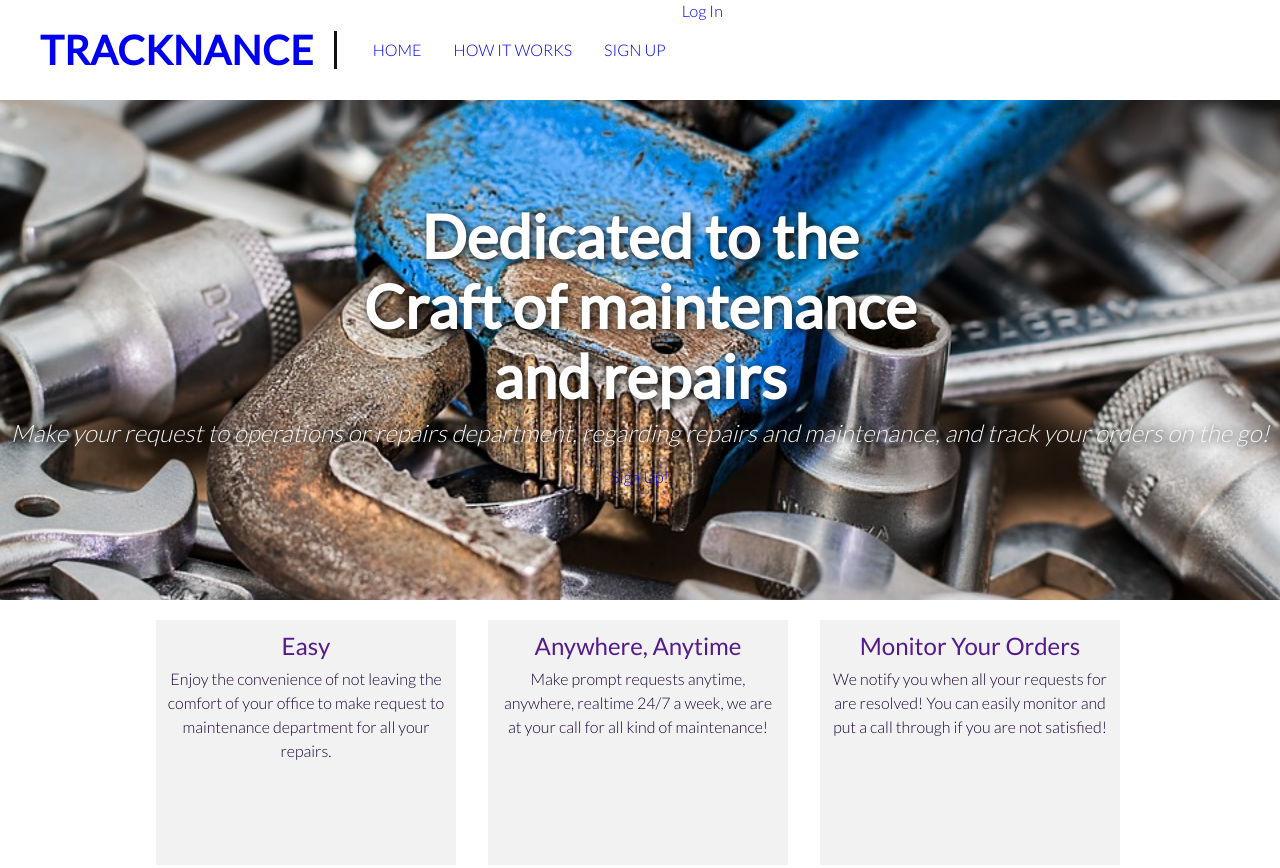
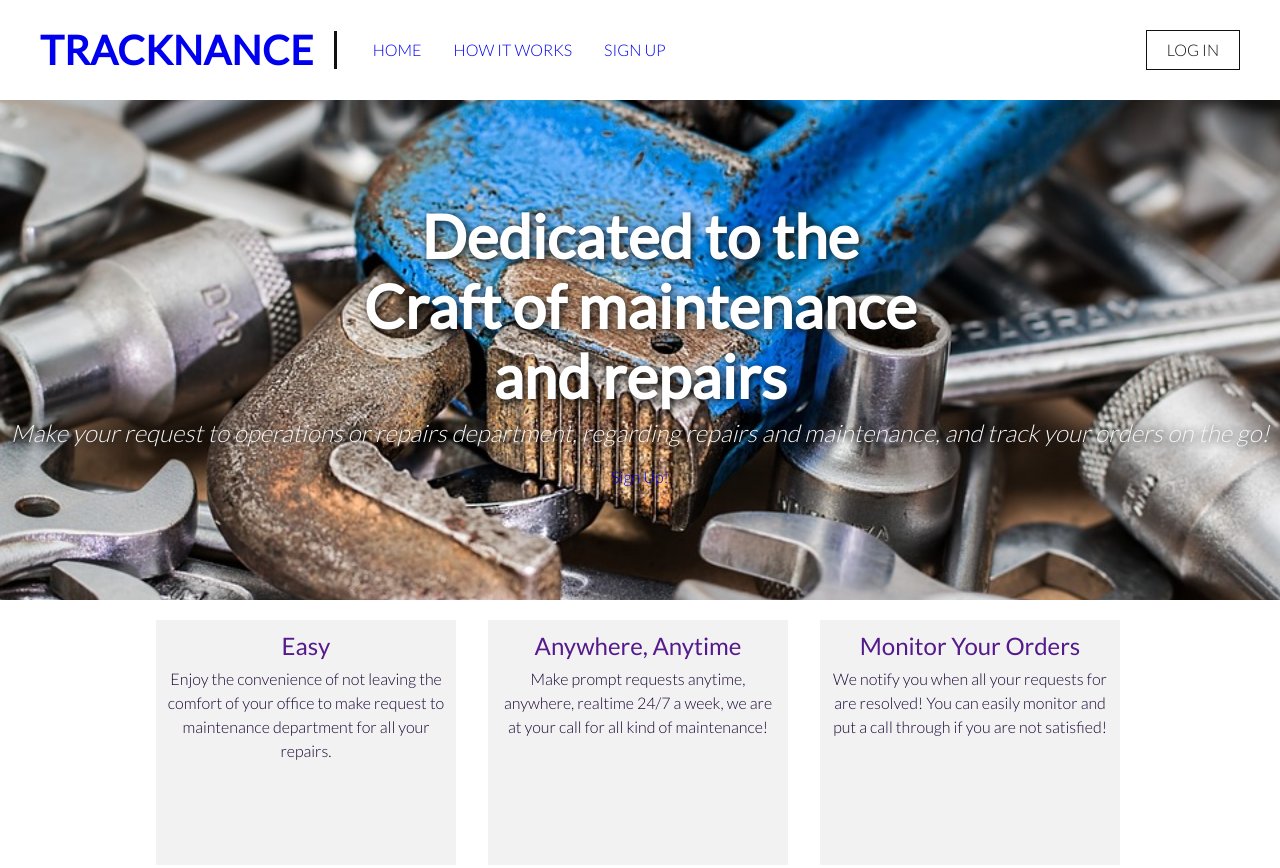
Before and after one commit to Anuoluwa/Maintenance-Tracker, a plain HTML site: page UI/index.html in a window 1280 px wide. Shown: the top 868 px of the page. Drawn offline with Linux system fonts and the light colour scheme.

Commit message:
[Fixes: bg-all-pages-nav-links-#157512838' ] Fix the header login button and position

```diff
--- a/UI/assets/stylesheets/main.css
+++ b/UI/assets/stylesheets/main.css
@@ -211,6 +211,18 @@ header .header-request {
     header nav ul li a {
         line-height: 60px;
     }
+    header .header-login {
+         display: block;
+         font-size: 16px;
+         color: #111;
+         text-transform:  uppercase;
+         line-height: 38px;
+         border: 1px solid #111;
+         float: right;
+         margin-right: 40px;
+         margin-top: 30px;
+         padding: 0 20px;
+     }
     header .header-request {
         display: block;
         font-size: 16px;
--- a/UI/index.html
+++ b/UI/index.html
@@ -27,7 +27,7 @@
                 </li>
 
                 <li>
-                    <a href="About.html">How It Works</a>
+                    <a href="#index-links">How It Works</a>
                 </li>
                 <li>
                     <a href="UserSignUp.html">Sign Up</a>
```
